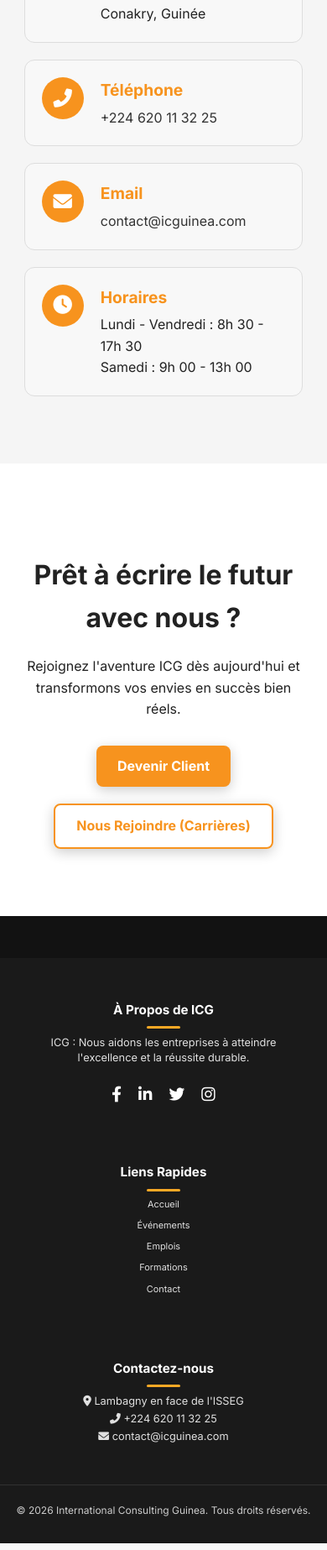
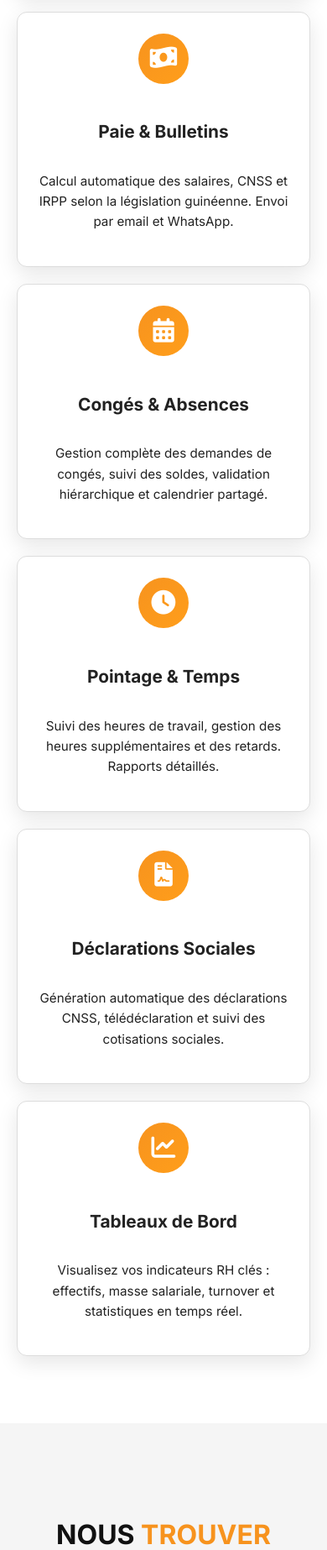
Before and after one commit to Godecode62/icg_website, a Django app: page / in a window 390 px wide. Shown: the part 4396-6242 px from the top of the page at 84% size. Run offline with Django 5.2, Linux system fonts and the light colour scheme; parts of the project's set-up code (start-up, migrations or seed data) failed here and were passed over.

Commit message:
feat: Add HR services section + fix CSRF, error handling, storage and success messages
- Add complete HR services section with 6 feature cards (Employees, Payroll, Leave, Time Tracking, Social Declarations, Dashboards)
- Add CSRF_TRUSTED_ORIGINS for production domains
- Replace objects.get() with get_object_or_404() for proper error handling in JobApplyView
- Switch storage backend to local filesystem (temporary until Cloudflare R2 config)
- Add toast notification system for form submission feedback
- Redirect to home page after successful job application

```diff
--- a/appli/job_views.py
+++ b/appli/job_views.py
@@ -1,6 +1,7 @@
 from django.views.generic import ListView, CreateView, UpdateView, DeleteView, DetailView
 from django.urls import reverse, reverse_lazy
 from django.contrib import messages
+from django.shortcuts import get_object_or_404
 
 from appli.models import JobOffer, Application
 from appli.forms import JobOfferForm, JobApplicationForm
@@ -31,7 +32,7 @@ class JobApplyView(CreateView):
     template_name = 'jobs/job_apply.html'
 
     def dispatch(self, request, *args, **kwargs):
-        self.job_offer = JobOffer.objects.get(pk=self.kwargs['pk'])
+        self.job_offer = get_object_or_404(JobOffer, pk=self.kwargs['pk'])
         return super().dispatch(request, *args, **kwargs)
 
     def get_context_data(self, **kwargs):
@@ -46,7 +47,7 @@ class JobApplyView(CreateView):
         return super().form_valid(form)
 
     def get_success_url(self):
-        return reverse('job_detail', kwargs={'pk': self.job_offer.pk})
+        return reverse('show_entreprise')
 
 
 # ---- Partie admin ----
--- a/static/css/about.css
+++ b/static/css/about.css
@@ -397,6 +397,82 @@ body {
     color: var(--dark);
 }
 
+/* HR Services Section */
+.hr-services-section {
+    padding: 80px 0;
+    background-color: #f5f5f5;
+}
+
+.section-header {
+    text-align: center;
+    margin-bottom: 60px;
+}
+
+.hr-services-grid {
+    display: grid;
+    grid-template-columns: repeat(3, 1fr);
+    gap: 30px;
+    max-width: 1200px;
+    margin: 0 auto;
+    width: 100%;
+}
+
+.hr-card {
+    background-color: var(--card-bg);
+    padding: 35px;
+    border-radius: 12px;
+    box-shadow: 0 8px 25px rgba(0,0,0,0.1);
+    border: 1px solid var(--border-color);
+    transition: all 0.3s ease;
+    text-align: center;
+    display: flex;
+    flex-direction: column;
+    align-items: center;
+    height: 100%;
+}
+
+.hr-card:hover {
+    transform: translateY(-10px);
+    box-shadow: 0 12px 35px rgba(247, 147, 30, 0.2);
+    border-color: var(--orange);
+}
+
+.hr-icon {
+    width: 70px;
+    height: 70px;
+    background: linear-gradient(135deg, var(--orange), #ff9e1b);
+    border-radius: 50%;
+    display: flex;
+    align-items: center;
+    justify-content: center;
+    margin-bottom: 20px;
+    color: white;
+    font-size: 2.2rem;
+    transition: transform 0.3s ease;
+}
+
+.hr-card:hover .hr-icon {
+    transform: scale(1.1) rotate(5deg);
+}
+
+.hr-card h3 {
+    font-size: 1.3rem;
+    color: var(--text-lighter);
+    margin-bottom: 15px;
+    font-weight: 700;
+}
+
+.hr-card p {
+    font-size: 0.95rem;
+    line-height: 1.6;
+    color: var(--text-light);
+    flex-grow: 1;
+}
+
+/* Light background */
+.light-bg {
+    background-color: #f5f5f5;
+}
 
 /* Media Queries pour la Responsivité */
 @media (max-width: 992px) {
@@ -459,6 +535,12 @@ body {
         max-width: 100%;
     }
 
+    /* HR Services Grid - Responsive */
+    .hr-services-grid {
+        grid-template-columns: repeat(2, 1fr);
+        gap: 25px;
+    }
+
     .hero-buttons {
         flex-direction: column;
         gap: 15px;
@@ -506,4 +588,20 @@ body {
     .full-width-section .container {
         padding: 0 10px;
     }
+
+    /* HR Services Grid - Mobile */
+    .hr-services-grid {
+        grid-template-columns: 1fr;
+        gap: 20px;
+    }
+
+    .hr-card {
+        padding: 25px;
+    }
+
+    .hr-icon {
+        width: 60px;
+        height: 60px;
+        font-size: 1.8rem;
+    }
 }
--- a/templates/about.html
+++ b/templates/about.html
@@ -202,6 +202,67 @@
     </section>
 
 
+    <!-- HR Section -->
+    <section class="hr-services-section light-bg">
+        <div class="container">
+            <div class="section-header">
+                <h2 class="section-title">GESTION DES <span class="orange-text">RESSOURCES HUMAINES</span></h2>
+                <p class="section-subtitle">Une suite complète d'outils pour gérer efficacement vos ressources humaines</p>
+            </div>
+
+            <div class="hr-services-grid">
+                <div class="hr-card">
+                    <div class="hr-icon">
+                        <i class="fas fa-users"></i>
+                    </div>
+                    <h3>Gestion des Employés</h3>
+                    <p>Centralisez toutes les informations de vos employés : contrats, documents, historique de carrière et informations personnelles.</p>
+                </div>
+
+                <div class="hr-card">
+                    <div class="hr-icon">
+                        <i class="fas fa-money-bill-wave"></i>
+                    </div>
+                    <h3>Paie & Bulletins</h3>
+                    <p>Calcul automatique des salaires, CNSS et IRPP selon la législation guinéenne. Envoi par email et WhatsApp.</p>
+                </div>
+
+                <div class="hr-card">
+                    <div class="hr-icon">
+                        <i class="fas fa-calendar-alt"></i>
+                    </div>
+                    <h3>Congés & Absences</h3>
+                    <p>Gestion complète des demandes de congés, suivi des soldes, validation hiérarchique et calendrier partagé.</p>
+                </div>
+
+                <div class="hr-card">
+                    <div class="hr-icon">
+                        <i class="fas fa-clock"></i>
+                    </div>
+                    <h3>Pointage & Temps</h3>
+                    <p>Suivi des heures de travail, gestion des heures supplémentaires et des retards. Rapports détaillés.</p>
+                </div>
+
+                <div class="hr-card">
+                    <div class="hr-icon">
+                        <i class="fas fa-file-contract"></i>
+                    </div>
+                    <h3>Déclarations Sociales</h3>
+                    <p>Génération automatique des déclarations CNSS, télédéclaration et suivi des cotisations sociales.</p>
+                </div>
+
+                <div class="hr-card">
+                    <div class="hr-icon">
+                        <i class="fas fa-chart-line"></i>
+                    </div>
+                    <h3>Tableaux de Bord</h3>
+                    <p>Visualisez vos indicateurs RH clés : effectifs, masse salariale, turnover et statistiques en temps réel.</p>
+                </div>
+            </div>
+        </div>
+    </section>
+
+
     <section class="contact-info-section dark-bg">
         <div class="container">
             <h2 class="section-title white-text">NOUS <span class="orange-text">TROUVER</span></h2>
--- a/templates/base.html
+++ b/templates/base.html
@@ -134,6 +134,24 @@
         </div>
     </footer>
 
+    {% if messages %}
+    <div id="toast-container" style="position:fixed;top:20px;right:20px;z-index:9999;display:flex;flex-direction:column;gap:10px;">
+        {% for message in messages %}
+        <div class="toast-msg" style="background:#1a1a1a;color:#fff;padding:1rem 1.5rem;border-radius:12px;box-shadow:0 4px 20px rgba(0,0,0,0.3);border-left:4px solid #4caf50;min-width:280px;max-width:400px;font-size:0.95rem;opacity:1;transition:opacity 0.5s;">
+            <i class="fas fa-check-circle" style="color:#4caf50;margin-right:8px;"></i>{{ message }}
+        </div>
+        {% endfor %}
+    </div>
+    <script>
+        setTimeout(function() {
+            document.querySelectorAll('.toast-msg').forEach(function(el) {
+                el.style.opacity = '0';
+                setTimeout(function() { el.remove(); }, 500);
+            });
+        }, 4000);
+    </script>
+    {% endif %}
+
     {% block extra_js %}{% endblock %}
 
     <script src="{% static 'js/navbar.js' %}"></script>
```
Also changed, not shown: icgProject/settings.py (+5 -2 lines).
